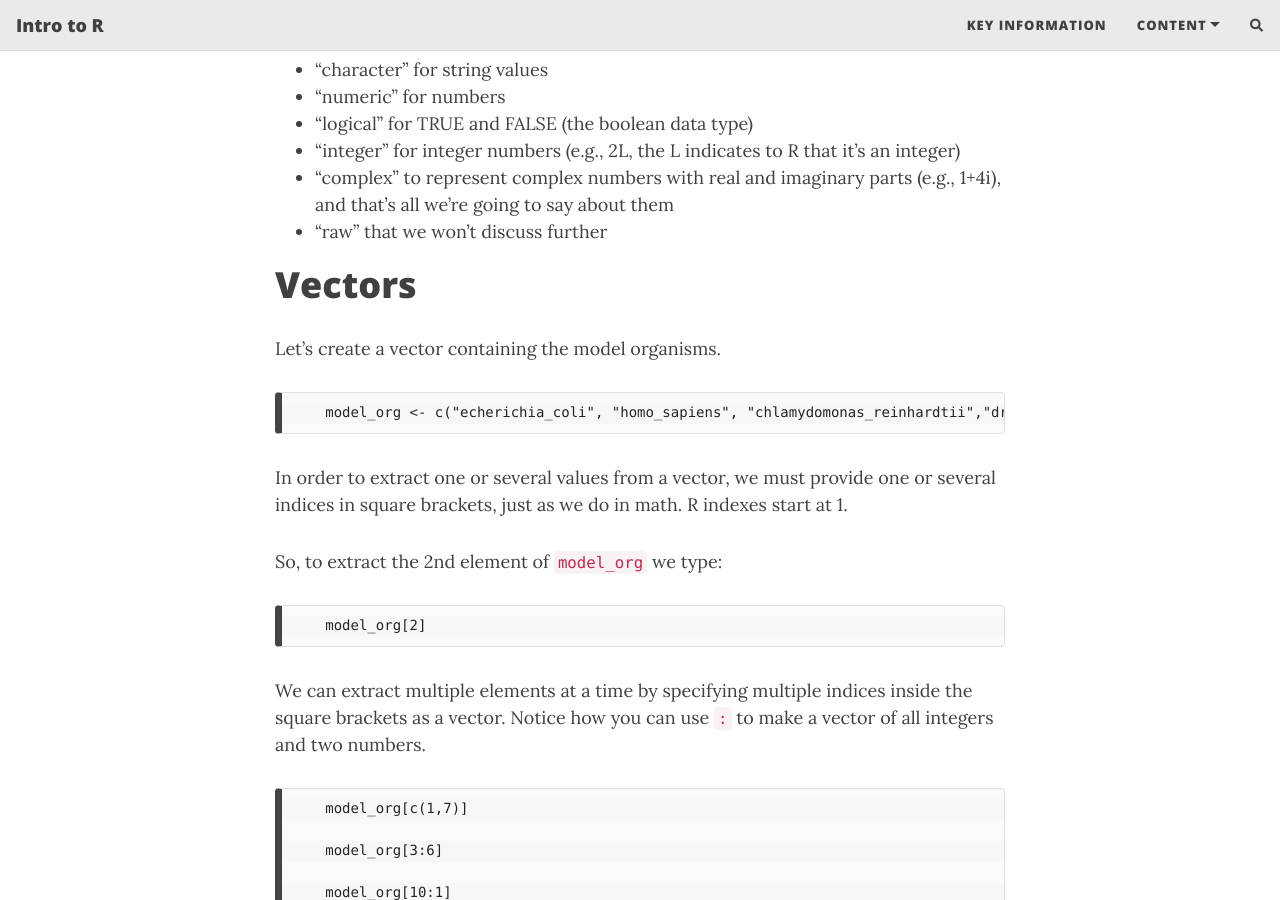
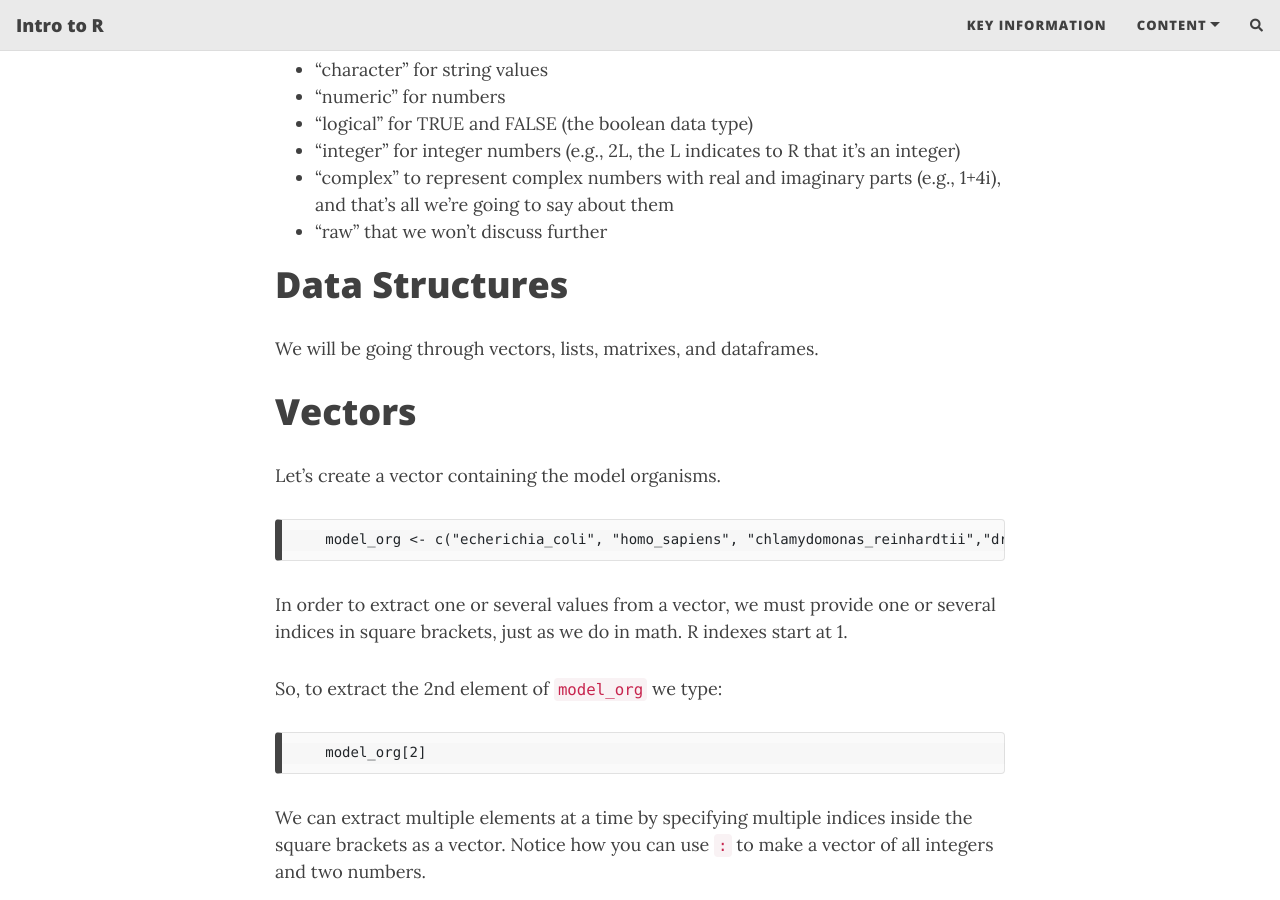
Before and after one commit to theheking/intro-to-r, a Jekyll site: the page built from content/2_datatypes.md, in a window 1280 px wide and 900 px high, scrolled down 3363 px. Built offline with Jekyll 4.4.1, drawn with Linux system fonts in a browser that asks for light colours; nearby versions of some CDN libraries; comment, search, counter and statistics services are not loaded.

Commit message:
Update 2_datatypes.md

```diff
--- a/content/2_datatypes.md
+++ b/content/2_datatypes.md
@@ -131,6 +131,8 @@ There are 6 data types:
 - "complex" to represent complex numbers with real and imaginary parts (e.g., 1+4i), and that’s all we’re going to say about them
 - "raw" that we won’t discuss further
 
+# Data Structures
+We will be going through vectors, lists, matrixes, and dataframes.
 
 # Vectors
 
@@ -215,6 +217,7 @@ As seen above the advantage of a list is that they can:
 
 
 # Matrixes
+Matrixes are:
 - two-dimensional organisation of an m*n array
 - good for arithmetic operations
 - only a single class of data
```
